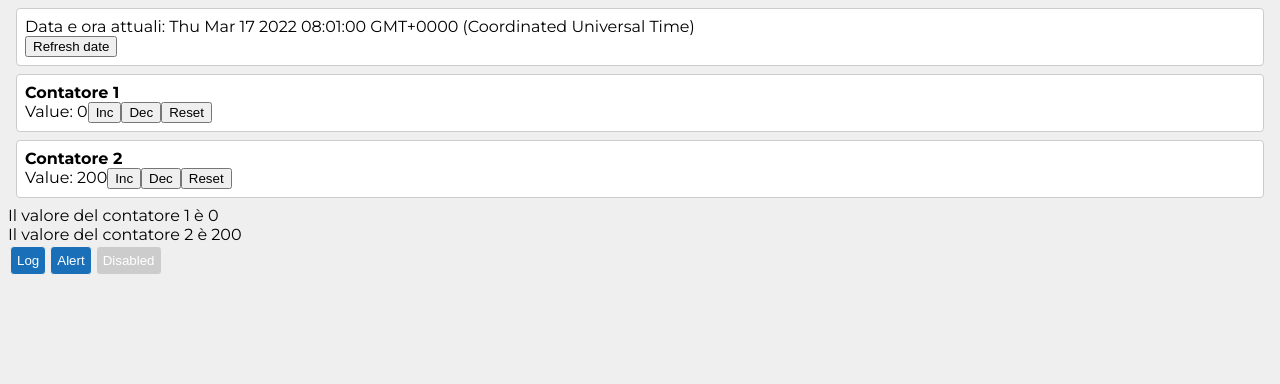
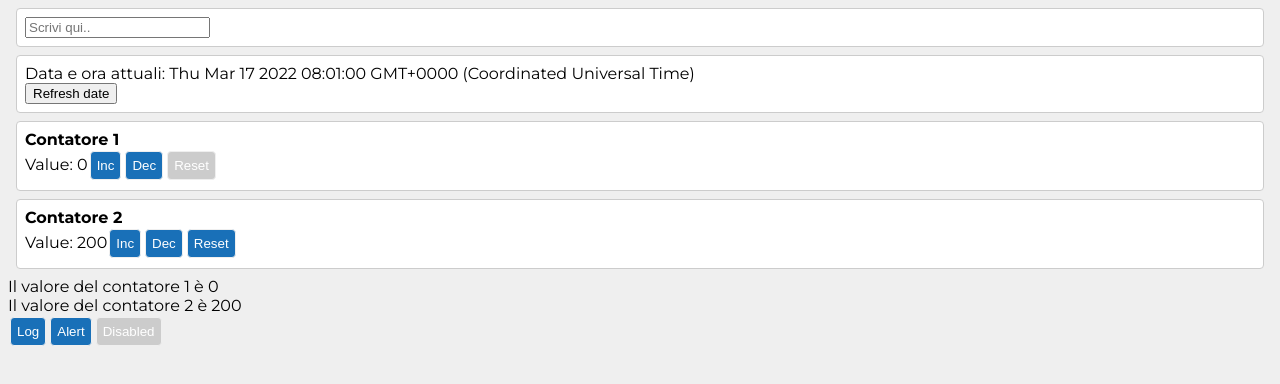
Before and after one commit to gdradi/fitstic-react-2022, a React (Create React App) app: page / in a window 1280 px wide. Shown: the top 384 px of the page. Built offline with nearby package versions, Linux system fonts and the light colour scheme.

Commit message:
lezione 4 - fine

```diff
--- /dev/null
+++ b/src/app.tsx
@@ -0,0 +1,74 @@
+
+import { useState } from 'react';
+import { ButtonComponent } from './button';
+import { CounterComponent } from './counter';
+import { DateComponent } from './date';
+
+
+export const App: React.FunctionComponent = () => {
+    /**
+     * Questo componente HA uno stato, "date", di tipo Date
+     * Per modificare questo stato, devo usare la funzione setDate
+     * Il suo valore iniziale è new Date()
+     */
+    const initialValue = 0;
+    const initialValue2 = 200;
+    const [date, setDate] = useState(new Date());
+    const [tempValue, setTempValue] = useState(initialValue);
+    const [tempValue2, setTempValue2] = useState(initialValue2);
+    const [text, setText] = useState("");
+
+    // let date = new Date();
+    return <div>
+
+        <div className="box">
+            <input type="text" placeholder="Scrivi qui.." onChange={(event) => {
+                const value = event.target.value;
+                console.log(value);
+                setText(value);
+            }} />
+            <div>{text}</div>
+            {text.length >= 5 && <div>Il testo inserito è piu lungo di 5 caratteri</div>}
+            {text === "contatore" && <CounterComponent
+                name={"Contatore condizionale"}
+                initialValue={70}
+                callback={(value) => { console.log(value); }}
+            />}
+        </div>
+
+
+        <div className="box">
+            <DateComponent date={date} />
+            <button onClick={() => {
+                console.log("onClick del bottone!");
+                setDate(new Date());
+            }}>Refresh date</button>
+        </div>
+
+        <CounterComponent
+            name={"Contatore 1"}
+            initialValue={initialValue}
+            callback={(value) => {
+                console.log(value);
+                setTempValue(value);
+            }}
+            resetDisabled={true}
+        />
+        <CounterComponent
+            name={"Contatore 2"}
+            initialValue={initialValue2}
+            callback={(value) => {
+                console.log(value);
+                setTempValue2(value);
+            }}
+        />
+
+        <div>Il valore del contatore 1 è {tempValue}</div>
+        <div>Il valore del contatore 2 è {tempValue2}</div>
+
+        <ButtonComponent clickCallback={() => { console.log("bottone1"); }} >Log</ButtonComponent>
+        <ButtonComponent clickCallback={() => { alert("bottone2"); }}>Alert</ButtonComponent>
+        <ButtonComponent clickCallback={() => { console.log("bottone3"); }} disabled={true}>Disabled</ButtonComponent>
+
+    </div>;
+};
--- a/src/button.tsx
+++ b/src/button.tsx
@@ -9,11 +9,11 @@
 
 
 interface ButtonProps {
-    readonly text: string;
+    // readonly text: string;
     readonly clickCallback: () => void;
     readonly disabled?: boolean;
 }
 export const ButtonComponent: React.FunctionComponent<ButtonProps> = (props) => {
-    const { text, disabled, clickCallback } = props;
-    return <button className="btn" disabled={disabled} onClick={() => clickCallback()}>{text}</button>;
+    const { disabled, clickCallback, children } = props;
+    return <button className="btn" disabled={disabled} onClick={() => clickCallback()}>{children}</button>;
 };
--- /dev/null
+++ b/src/counter.tsx
@@ -0,0 +1,36 @@
+
+// interface CallbackFunction {
+//     (value: number): void
+
+import { useState } from "react";
+import { ButtonComponent } from "./button";
+
+// }
+interface CounterProps {
+    readonly initialValue: number;
+    readonly name: string;
+    readonly callback: (value: number) => void;
+    readonly resetDisabled?: boolean;
+    // readonly callback: CallbackFunction;
+}
+export const CounterComponent: React.FunctionComponent<CounterProps> = (props) => {
+    const { initialValue, name, callback, resetDisabled } = props;
+
+    const clickHandler = (newValue: number) => {
+        setValue(newValue);
+        callback(newValue);
+    };
+
+    // Stato
+    const [value, setValue] = useState(initialValue);
+    return <div className="box">
+        <h4>{name}</h4>
+        Value: {value}
+        <ButtonComponent clickCallback={() => { clickHandler(value + 1); }}>Inc</ButtonComponent>
+        <ButtonComponent clickCallback={() => { clickHandler(value - 1); }}>Dec</ButtonComponent>
+        <ButtonComponent clickCallback={() => { clickHandler(initialValue); }} disabled={resetDisabled}>Reset</ButtonComponent>
+        {/* <button onClick={() => { clickHandler(value + 1); } }>Inc</button>
+        <button onClick={() => { clickHandler(value - 1); }}>Dec</button>
+        <button onClick={() => { clickHandler(initialValue); }}>Reset</button> */}
+    </div>;
+};
--- /dev/null
+++ b/src/date.tsx
@@ -0,0 +1,11 @@
+interface DateProps {
+    readonly date: Date;
+};
+
+export const DateComponent: React.FunctionComponent<DateProps> = (props) => {
+    console.log("[DateComponent] execution()");
+    const currentDate = props.date.toString();
+    return <div>
+        Data e ora attuali: {currentDate}
+    </div>;
+};
--- a/src/index.tsx
+++ b/src/index.tsx
@@ -1,134 +1,8 @@
 import './index.scss';
-import _ from "lodash";
-// import "./ripasso";
-// import "./lezione2.tsx";
 
 import ReactDOM from 'react-dom';
-import { TestComponent, TestComponentSenzaTag } from './components';
-import { useState } from 'react';
-import { ButtonComponent } from './button';
-// import { App } from './lezione2Es1Posts';
 
-
-// const App: React.FunctionComponent = () => {
-//     const numero = 4;
-//     const messaggio1 = "messaggio1";
-//     const messaggio2 = "messaggio2";
-//     const messaggio3 = "messaggio3";
-
-//     return <div className='app'>
-//         <div>app!</div>
-//         <div>Numero: {numero}</div>
-//         {numero === 4 && <div>condizione true</div>}
-//         <div className="wrapper">
-//             <TestComponent messaggio={messaggio1} />
-//             <TestComponent messaggio={messaggio2} />
-//             <TestComponent messaggio={messaggio3}/>
-//         </div>
-//         {/* <TestComponentSenzaTag /> */}
-//     </div>;
-// };
-interface DateProps {
-    readonly date: Date;
-};
-
-
-const DateComponent: React.FunctionComponent<DateProps> = (props) => {
-    console.log("[DateComponent] execution()");
-    const currentDate = props.date.toString();
-    return <div>
-        Data e ora attuali: {currentDate}
-    </div>;
-};
-
-
-
-const App: React.FunctionComponent = () => {
-    /**
-     * Questo componente HA uno stato, "date", di tipo Date
-     * Per modificare questo stato, devo usare la funzione setDate
-     * Il suo valore iniziale è new Date()
-     */
-    const initialValue = 0;
-    const initialValue2 = 200;
-    const [date, setDate] = useState(new Date());
-    const [tempValue, setTempValue] = useState(initialValue);
-    const [tempValue2, setTempValue2] = useState(initialValue2);
-
-    // let date = new Date();
-    return <div>
-
-        <div className="box">
-            <DateComponent date={date} />
-            <button onClick={() => {
-                console.log("onClick del bottone!");
-                setDate(new Date());
-            }}>Refresh date</button>
-        </div>
-
-        <CounterComponent
-            name={"Contatore 1"}
-            initialValue={initialValue}
-            callback={(value) => {
-                console.log(value);
-                setTempValue(value);
-            }}
-        />
-        <CounterComponent
-            name={"Contatore 2"}
-            initialValue={initialValue2}
-            callback={(value) => {
-                console.log(value);
-                setTempValue2(value);
-            }}
-        />
-
-        <div>Il valore del contatore 1 è {tempValue}</div>
-        <div>Il valore del contatore 2 è {tempValue2}</div>
-
-
-        <ButtonComponent clickCallback={() => { console.log("bottone1"); }} text={"Log"} />
-        <ButtonComponent clickCallback={() => { alert("bottone2"); }} text={"Alert"} />
-        <ButtonComponent clickCallback={() => { console.log("bottone3"); }} text={"Disabled"} disabled={true} />
-
-
-    </div>;
-};
-
-// interface CallbackFunction {
-//     (value: number): void
-// }
-interface CounterProps {
-    readonly initialValue: number;
-    readonly name: string;
-    readonly callback: (value: number) => void;
-    // readonly callback: CallbackFunction;
-
-}
-export const CounterComponent: React.FunctionComponent<CounterProps> = (props) => {
-    const { initialValue, name, callback } = props;
-
-    const clickHandler = (newValue: number) => {
-        setValue(newValue);
-        callback(newValue);
-    };
-
-    // Stato
-    const [value, setValue] = useState(initialValue);
-    return <div className="box">
-        <h4>{name}</h4>
-        Value: {value}
-        <button onClick={() => { clickHandler(value + 1); }}>Inc</button>
-        <button onClick={() => { clickHandler(value - 1); }}>Dec</button>
-        <button onClick={() => { clickHandler(initialValue); }}>Reset</button>
-    </div>;
-};
-
+import { App } from './app';
 
 
 ReactDOM.render(<App />, document.getElementById('root'));
-
-
-// setInterval(() => {
-//     console.log(new Date().toString());
-// }, 1000);
```
Also changed, not shown: src/testComponents.tsx (renamed from src/components.tsx).
